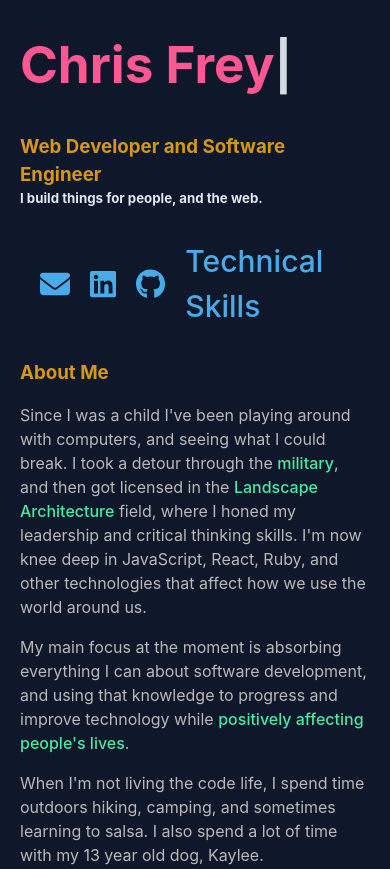
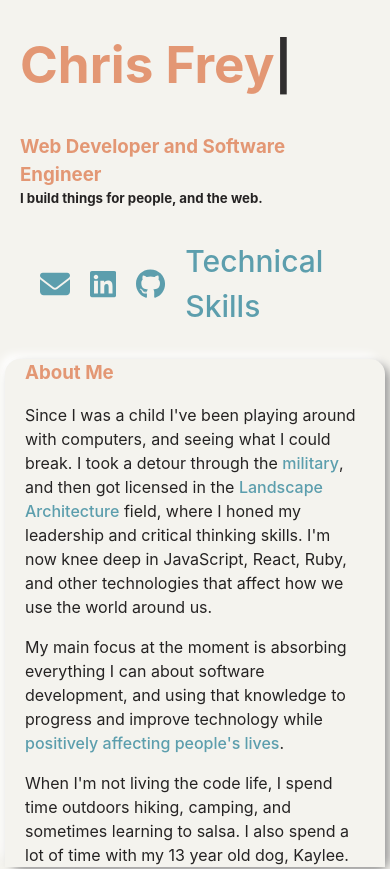
Before and after one commit to Chris-Frey/Chris-Frey.github.io, a React (Vite) app: page / in a window 390 px wide. Shown: the top 869 px of the page. Built offline with nearby package versions, Linux system fonts and the light colour scheme.

Commit message:
updated mobile to cards

```diff
--- a/src/App-mobile.css
+++ b/src/App-mobile.css
@@ -6,19 +6,28 @@
 
   :root {
     font-family: 'Prompt';
-    --background-color: rgb(15 23 42);
-    --text-color-fade: rgb(187, 184, 184);
-    --text-color-white: #e2e8f0;
-    --text-color-pink: #ff5792;
-    --text-color-orange: rgb(255, 184, 54);
-    --text-color-blue: #49ace9;
-    --text-color-gold: #d5971a;
-    --text-color-green: #49e9a6;
+    --background-color: #f7ecd3;
+    --text-color-fade: #252323;
+    --text-color-dark: #252323;
+    --text-color-pink: #E39774;
+    --text-color-orange: #326273;
+    --text-color-blue: #5C9EAD;
+    --tile-color-light: var(--background);
+    --text-color-gold: #326273;
+    --text-color-green: #E39774;
+    --border-radius: 15px;
+    --background: #f4f3ee;
+    --box-shadow:  5px 5px 10px #9d9d9d,
+    -5px -5px 10px #ffffff;
+    --border-radius: 15px;
+    --background: #f4f3ee;
+    --box-shadow:  5px 5px 10px #9d9d9d,
+    -5px -5px 10px #ffffff;
   }
 
   * {
     /* border: 1px solid white; */
-    background-color: rgb(15 23 42);
+    background-color: var(--background);
     text-decoration: none;
   }
 
@@ -45,35 +54,37 @@
     padding-right: 20px;
     margin-left: 0;
     display: inline-block;
-    color: var(--text-color-white);
+    color: var(--text-color-dark);
     animation: blink 1.5s linear infinite;
   }
 
   h3 {
-    color: var(--text-color-gold);
+    color: var(--text-color-pink);
     margin: 20px;
     margin-bottom: 0;
   }
 
   h5 {
-    color: var(--text-color-white);
+    color: var(--text-color-dark);
     margin: 20px;
     margin-top: 0;
   }
 
   p {
-    color: var(--text-color-fade);
+    color: var(--text-color-dark);
     margin-left: 20px;
     margin-right: 20px;
   }
 
-  /* ul {
-    align-content: center;
-    justify-content: center;
-  } */
+  .aboutMeSection {
+    border-radius: var(--border-radius);
+    background: var(--tile-color-light);
+    box-shadow: var(--box-shadow);
+    margin: 5px;
+  }
 
   .word_highlight {
-    color: var(--text-color-green);
+    color: var(--text-color-blue);
   }
   .pageLeft{
     max-width: 100%;
@@ -132,7 +143,10 @@
     /* display: flex; */
     min-width: 1;
     justify-content: left;
-    color: var(--text-color-white);
+    color: var(--text-color-dark);
+    border-radius: var(--border-radius);
+    background: var(--tile-color-light);
+    box-shadow: var(--box-shadow);
   }
 
   .jobRole {
@@ -145,7 +159,7 @@
     /* display: flex; */
     min-width: 80%;
     margin-top: 5px;
-    color: var(--text-color-white);
+    color: var(--text-color-dark);
   }
 
   .title {
@@ -157,7 +171,7 @@
   }
 
   .company {
-    color: var(--text-color-fade);
+    color: var(--text-color-dark);
     margin: 0;
 
   }
@@ -167,7 +181,6 @@
   }
 
   .pageRight {
-    border-left: 0px solid black;
    margin: 10px;
     max-width: 100%;
   }
```
Also changed, not shown: src/App.css (+2 -7 lines).
